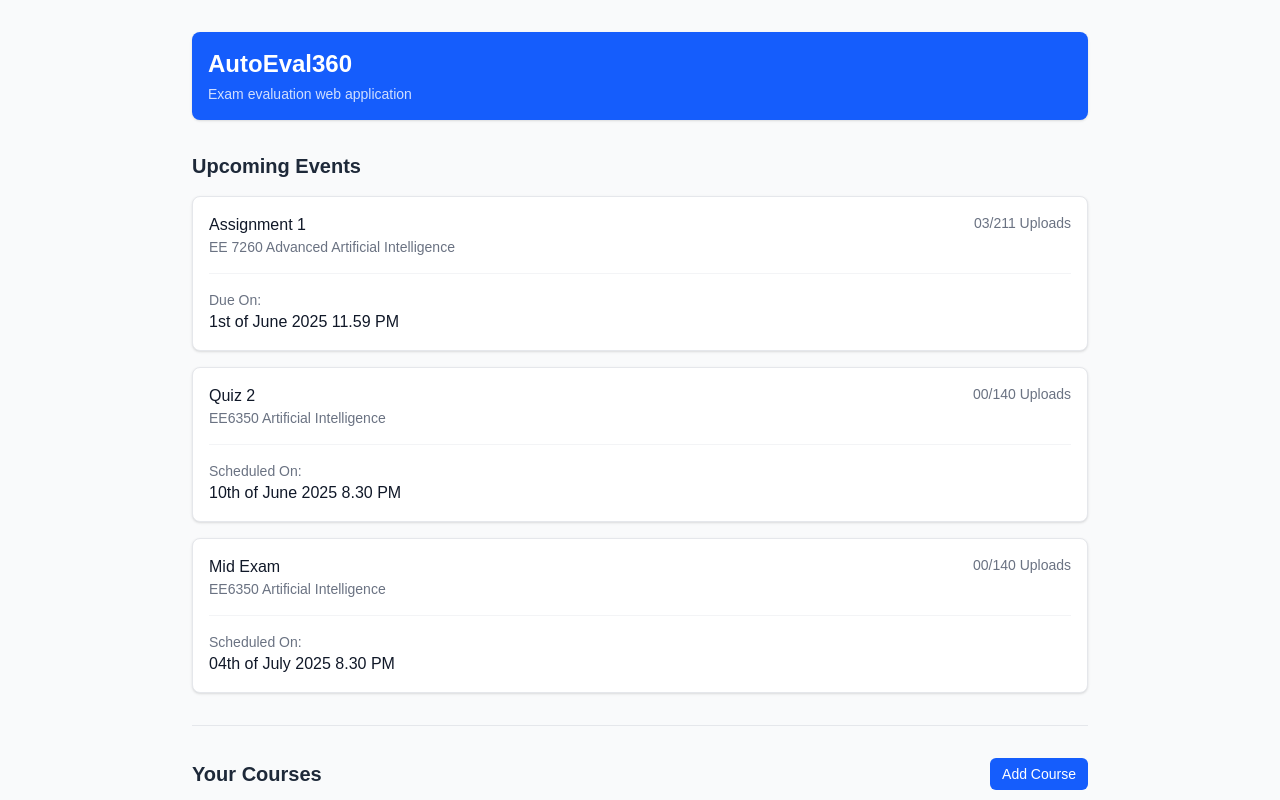
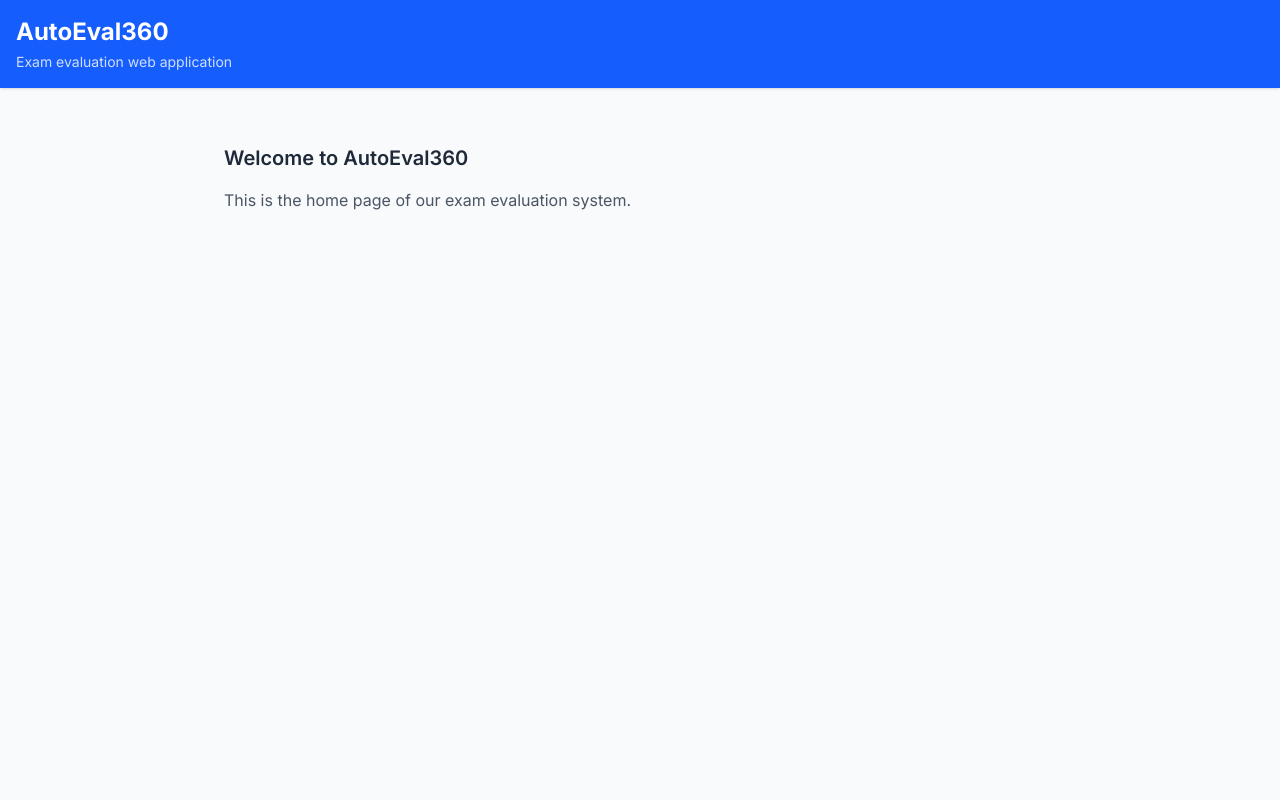
Before and after one commit to MYVirajani/AI-Exam-Evaluation-System, a Next.js app in the folder exam-evaluation-system/: page / in a window 1280 px wide. Shown: the top 800 px of the page. Built offline with nearby package versions, Linux system fonts and the light colour scheme.

Commit message:
feat(layout): implement consistent app layout

```diff
--- a/exam-evaluation-system/src/app/layout.tsx
+++ b/exam-evaluation-system/src/app/layout.tsx
@@ -20,15 +20,17 @@
 //     </html>
 //   )
 // }
-import { siteConfig } from '@/config/site';
-import type { Metadata } from 'next';
+import type { Metadata } from 'next'
+import { Inter } from 'next/font/google'
 import './globals.css'
+import Layout from '@/components/Layout'
+
+const inter = Inter({ subsets: ['latin'] })
 
 export const metadata: Metadata = {
-  title: siteConfig.title,
-  description: siteConfig.description,
-  themeColor: siteConfig.theme.colors.primary,
-};
+  title: 'AutoEval360',
+  description: 'Exam evaluation web application',
+}
 
 export default function RootLayout({
   children,
@@ -37,7 +39,11 @@ export default function RootLayout({
 }) {
   return (
     <html lang="en">
-      <body>{children}</body>
+      <body className={inter.className}>
+        <Layout>
+          {children}
+        </Layout>
+      </body>
     </html>
   )
 }
--- a/exam-evaluation-system/src/app/page.tsx
+++ b/exam-evaluation-system/src/app/page.tsx
@@ -1,71 +1,86 @@
-'use client'
-import Header from "@/components/Header";
-import Card from "@/components/Card";
-import Divider from "@/components/Divider";
-import StatsCard from "@/components/StatsCard";
-import Button from "@/components/Button";
-import {
-  assignments,
-  quizzes,
-  exams,
-  modules,
-} from "@/constants/data";
+// 'use client'
+// import Header from "@/components/Header";
+// import Card from "@/components/Card";
+// import Divider from "@/components/Divider";
+// import StatsCard from "@/components/StatsCard";
+// import Button from "@/components/Button";
+// import {
+//   assignments,
+//   quizzes,
+//   exams,
+//   modules,
+// } from "@/constants/data";
+
+// export default function Home() {
+//   return (
+//     <main className="min-h-screen p-8 bg-gray-50">
+//       <div className="max-w-4xl mx-auto">
+//         <Header />
+
+//         <section className="mt-8">
+//           <h2 className="text-xl font-semibold text-gray-800 mb-4">
+//             Upcoming Events
+//           </h2>
+
+//           <div className="space-y-4">
+//             {assignments.map((assignment, index) => (
+//               <Card key={`assignment-${index}`} {...assignment} />
+//             ))}
+
+//             {quizzes.map((quiz, index) => (
+//               <Card key={`quiz-${index}`} {...quiz} />
+//             ))}
+
+//             {exams.map((exam, index) => (
+//               <Card key={`exam-${index}`} {...exam} />
+//             ))}
+//           </div>
+//         </section>
+
+//         <Divider />
+
+//         <section className="mt-8">
+//           <div className="flex items-center justify-between mb-4">
+//             <h2 className="text-xl font-semibold text-gray-800">
+//               Your Courses
+//             </h2>
+//             <Button
+//               variant="primary"
+//               size="sm"
+//               onClick={() => console.log('Button clicked')}
+//             >
+//               Add Course
+//             </Button>
+//           </div>
+
+//           <div className="grid grid-cols-1 md:grid-cols-3 gap-4">
+//             {modules.map((module, index) => (
+//               <StatsCard
+//                 key={`module-${index}`}
+//                 {...module}
+//                 courseId={`course-${index}`} // Add courseId
+//               />
+//             ))}
+//           </div>
+//         </section>
+
+//         <Divider />
+//       </div>
+//     </main>
+//   );
+// }
+
+import { siteConfig } from '@/config/site'
 
 export default function Home() {
   return (
-    <main className="min-h-screen p-8 bg-gray-50">
-      <div className="max-w-4xl mx-auto">
-        <Header />
-
-        <section className="mt-8">
-          <h2 className="text-xl font-semibold text-gray-800 mb-4">
-            Upcoming Events
-          </h2>
-
-          <div className="space-y-4">
-            {assignments.map((assignment, index) => (
-              <Card key={`assignment-${index}`} {...assignment} />
-            ))}
-
-            {quizzes.map((quiz, index) => (
-              <Card key={`quiz-${index}`} {...quiz} />
-            ))}
-
-            {exams.map((exam, index) => (
-              <Card key={`exam-${index}`} {...exam} />
-            ))}
-          </div>
-        </section>
-
-        <Divider />
-
-        <section className="mt-8">
-          <div className="flex items-center justify-between mb-4">
-            <h2 className="text-xl font-semibold text-gray-800">
-              Your Courses
-            </h2>
-            <Button
-              variant="primary"
-              size="sm"
-              onClick={() => console.log('Button clicked')}
-            >
-              Add Course
-            </Button>
-          </div>
-
-          <div className="grid grid-cols-1 md:grid-cols-3 gap-4">
-            {modules.map((module, index) => (
-              <StatsCard
-                key={`module-${index}`}
-                {...module}
-                courseId={`course-${index}`} // Add courseId
-              />
-            ))}
-          </div>
-        </section>
-
-        <Divider />
-      </div>
-    </main>
-  );
+    <>
+      <h2 className="text-xl font-semibold text-gray-800 mb-4">
+        Welcome to {siteConfig.title}
+      </h2>
+      <p className="text-gray-600">
+        This is the home page of our exam evaluation system.
+      </p>
+    </>
+  )
 }
--- /dev/null
+++ b/exam-evaluation-system/src/app/pages/educator/home/page.tsx
@@ -0,0 +1,71 @@
+'use client'
+import Header from "@/components/Header";
+import Card from "@/components/Card";
+import Divider from "@/components/Divider";
+import StatsCard from "@/components/StatsCard";
+import Button from "@/components/Button";
+import {
+  assignments,
+  quizzes,
+  exams,
+  modules,
+} from "@/constants/data";
+
+export default function Home() {
+  return (
+    <main className="min-h-screen p-8 bg-gray-50">
+      <div className="max-w-4xl mx-auto">
+        {/* <Header /> */}
+
+        <section className="mt-8">
+          <h2 className="text-xl font-semibold text-gray-800 mb-4">
+            Upcoming Events
+          </h2>
+
+          <div className="space-y-4">
+            {assignments.map((assignment, index) => (
+              <Card key={`assignment-${index}`} {...assignment} />
+            ))}
+
+            {quizzes.map((quiz, index) => (
+              <Card key={`quiz-${index}`} {...quiz} />
+            ))}
+
+            {exams.map((exam, index) => (
+              <Card key={`exam-${index}`} {...exam} />
+            ))}
+          </div>
+        </section>
+
+        <Divider />
+
+        <section className="mt-8">
+          <div className="flex items-center justify-between mb-4">
+            <h2 className="text-xl font-semibold text-gray-800">
+              Your Courses
+            </h2>
+            <Button
+              variant="primary"
+              size="sm"
+              onClick={() => console.log('Button clicked')}
+            >
+              Add Course
+            </Button>
+          </div>
+
+          <div className="grid grid-cols-1 md:grid-cols-3 gap-4">
+            {modules.map((module, index) => (
+              <StatsCard
+                key={`module-${index}`}
+                {...module}
+                courseId={`course-${index}`} // Add courseId
+              />
+            ))}
+          </div>
+        </section>
+
+        <Divider />
+      </div>
+    </main>
+  );
+}
--- a/exam-evaluation-system/src/components/Header/index.tsx
+++ b/exam-evaluation-system/src/components/Header/index.tsx
@@ -10,7 +10,7 @@ const Header: React.FC<HeaderProps> = ({
   className = ''
 }) => {
   return (
-    <header className={`header p-4 rounded-lg shadow-sm mb-6 ${className}`}>
+    <header className={`header p-4 shadow-sm mb-6 ${className}`}>
       <h1 className="text-2xl font-bold">{title}</h1>
       {siteConfig.description && (
         <p className="text-sm opacity-80 mt-1">{siteConfig.description}</p>
--- /dev/null
+++ b/exam-evaluation-system/src/components/Layout/index.tsx
@@ -0,0 +1,35 @@
+import { siteConfig } from '@/config/site'
+import Head from 'next/head'
+import { ReactNode } from 'react'
+import Header from '../Header'
+
+interface LayoutProps {
+  children: ReactNode
+  title?: string
+  description?: string
+}
+
+const Layout = ({
+  children,
+  title = siteConfig.title,
+  description = siteConfig.description
+}: LayoutProps) => {
+  return (
+    <>
+      <Head>
+        <title>{title}</title>
+        <meta name="description" content={description} />
+        <link rel="icon" href="/favicon.ico" />
+      </Head>
+
+      <div className="min-h-screen bg-gray-50">
+        <Header />
+        <main className="max-w-4xl mx-auto p-8">
+          {children}
+        </main>
+      </div>
+    </>
+  )
+}
+
+export default Layout
```
